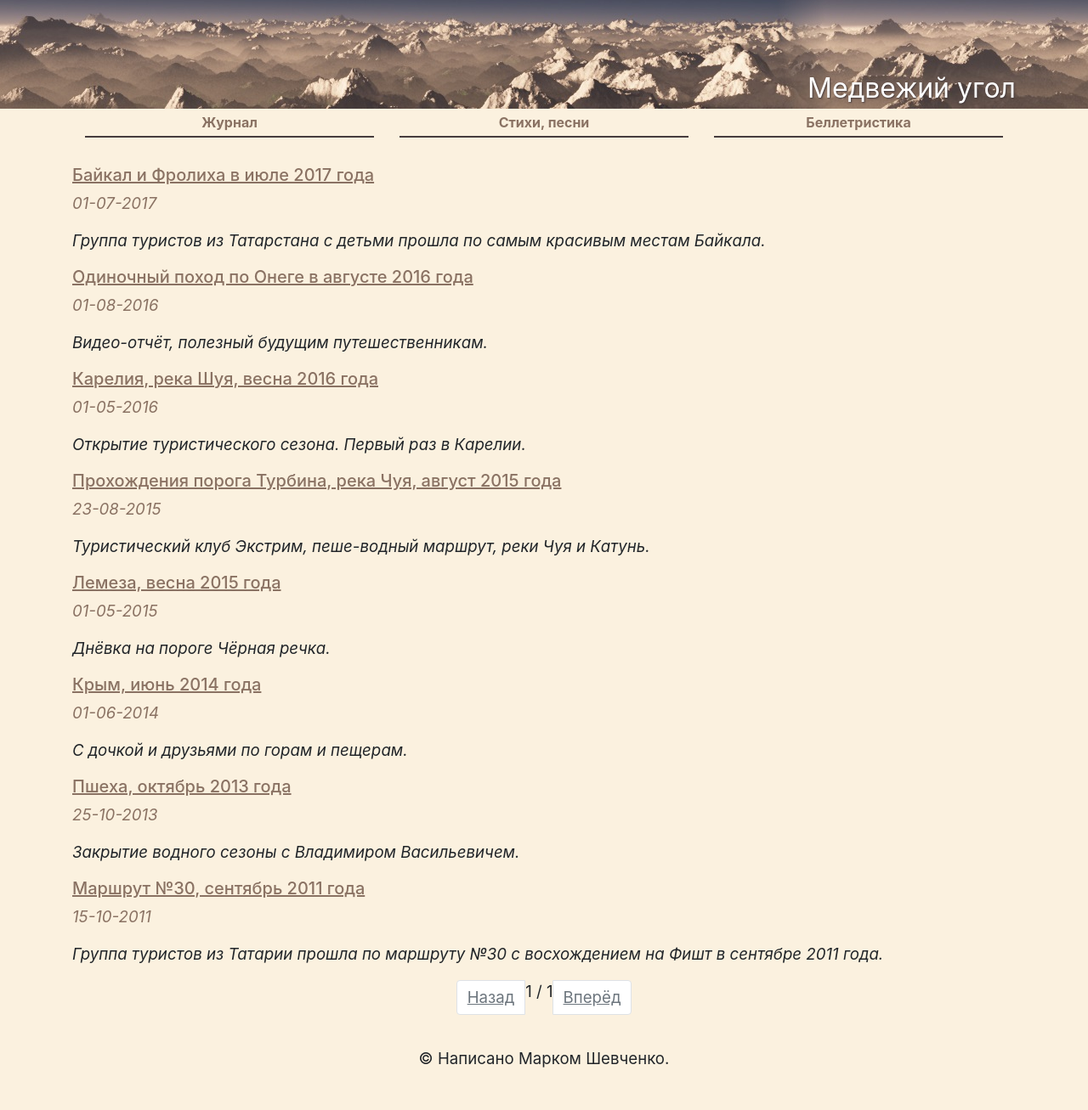
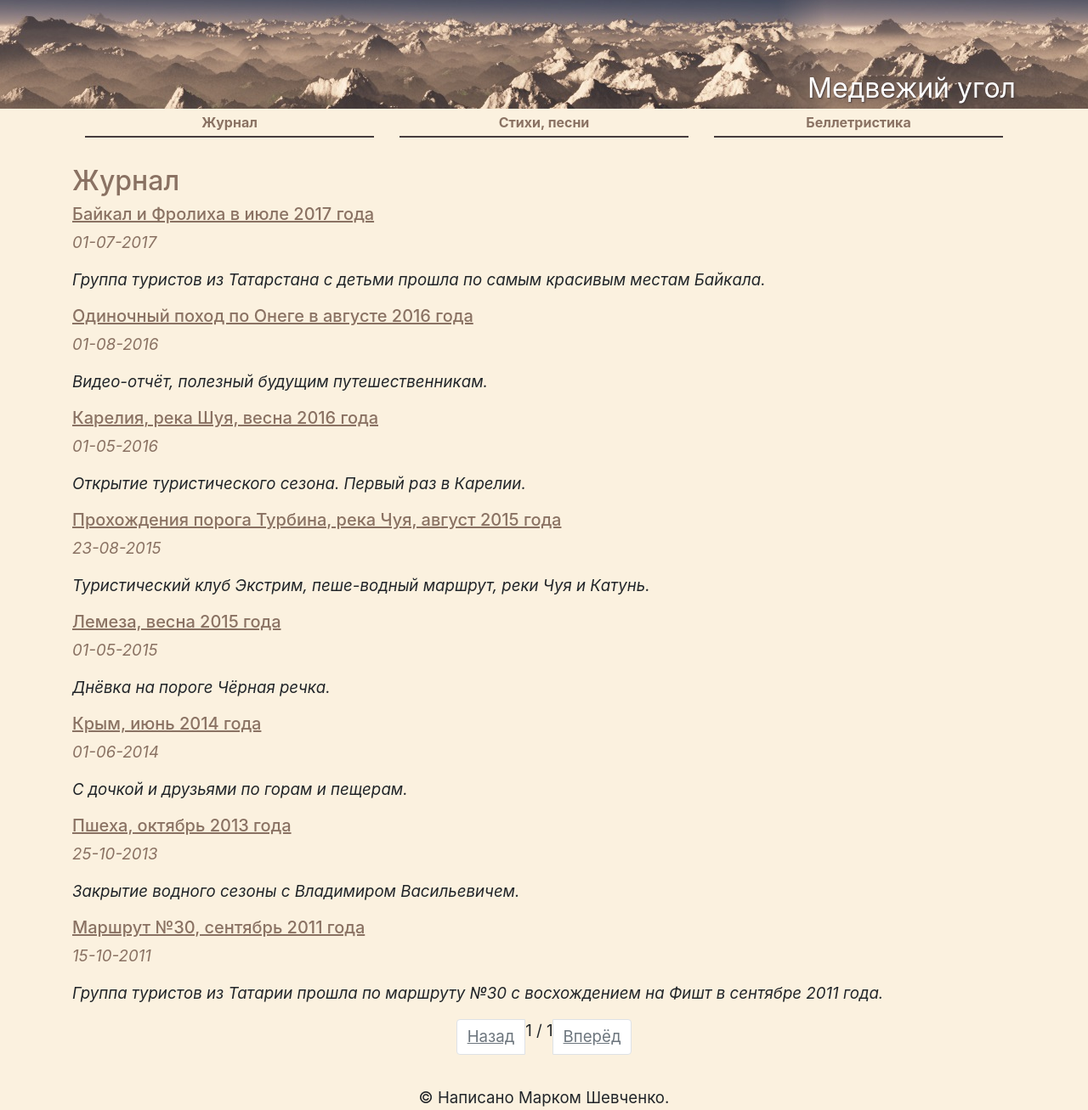
Before and after one commit to mark-shevchenko-name/mark-shevchenko-name.github.io, a Jekyll site: the page built from blog/index.html, in a window 1280 px wide. Shown: the whole page at 85% size. Built offline with Jekyll 4.4.1, drawn with Linux system fonts in a browser that asks for light colours; the list of posts is cut into pages by our own code; before the commit the page ends 1261 px from its top, so only the background shows below that.

Commit message:
Подправил раздел Журнал

```diff
--- a/blog/index.html
+++ b/blog/index.html
@@ -2,6 +2,8 @@
 layout: main
 title: Журнал
 ---
+
+<h2>Журнал</h2>
 
 {% for post in paginator.posts %}
   <h5><a href="{{ post.url }}">{{ post.title }}</a></h5>
```
